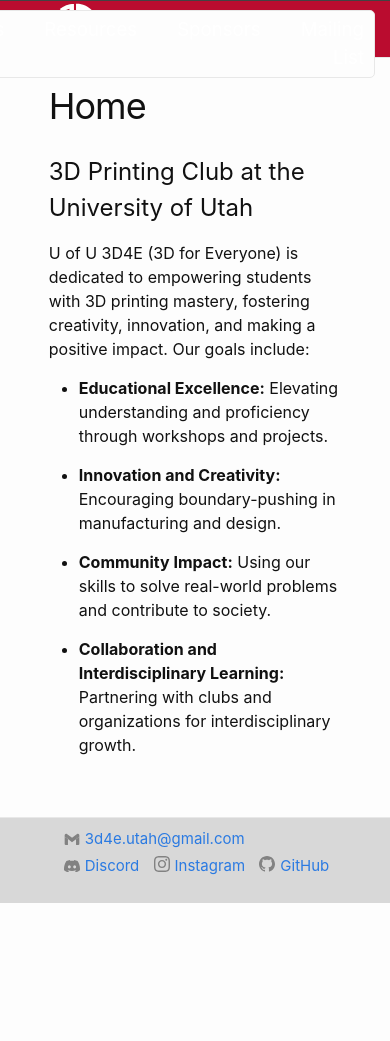
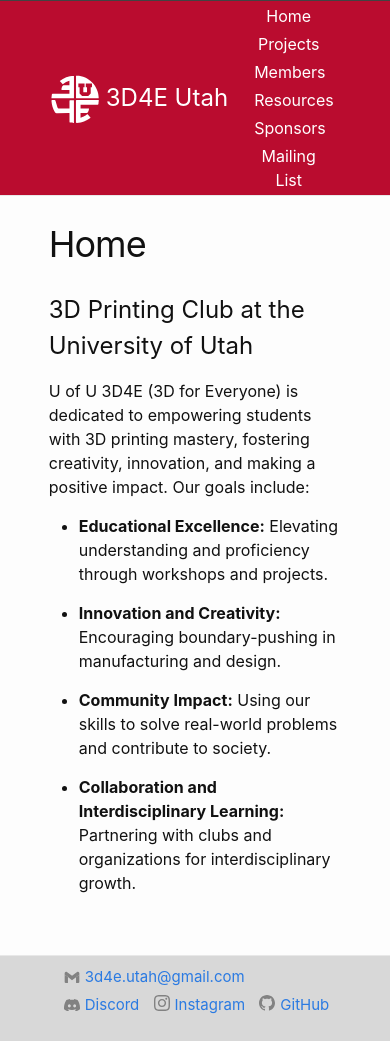
Before and after one commit to 3D4EUtah/3D4EUtah.github.io, a Jekyll site: the page built from pages/index.markdown, in a window 390 px wide. Built offline with Jekyll 4.4.1, drawn with Linux system fonts in a browser that asks for light colours; before the commit the page ends 903 px from its top, so only the background shows below that.

Commit message:
fixed width issue

```diff
--- a/pages/_layouts/custom_page.html
+++ b/pages/_layouts/custom_page.html
@@ -37,6 +37,7 @@
         <div class="trigger">
           <a class="page-link" href="/">Home</a>
           <a class="page-link" href="/projects/">Projects</a>
+          <a class="page-link" href="/members/">Members</a>
           <a class="page-link" href="/resources/">Resources</a>
           <a class="page-link" href="/sponsors/">Sponsors</a>
           <a class="page-link" href="/mailingList/">Mailing List</a>
--- a/pages/custom_main.css
+++ b/pages/custom_main.css
@@ -70,7 +70,7 @@ table th { background-color: #f0f0f0; border: 1px solid #dedede; border-bottom-c
 table td { border: 1px solid #e8e8e8; }
 
 /** Site header */
-.site-header { border-top: 1px solid #424242; border-bottom: 1px solid #e8e8e8; background-color: #ba0c2f; min-height: 55.95px; position: relative; }
+.site-header { border-top: 1px solid #424242; border-bottom: 1px solid #e8e8e8; background-color: #ba0c2f; min-height: 55.95px; position: relative; z-index: 9999;}
 
 .site-title { font-size: 26px; font-weight: 300; line-height: 54px; letter-spacing: -1px; margin-bottom: 0; float: left; }
 .site-title, .site-title:visited { color: #fff; }
@@ -239,3 +239,54 @@ table td { border: 1px solid #e8e8e8; }
 .site-header .wrapper .site-nav {
   margin-left: auto;
 }
+
+/* @media screen and (max-width: 700px) {
+  .site-nav {
+    position: relative;
+    text-align: center;
+    line-height: 1.5;
+  }
+
+  .site-nav .trigger {
+    display: block;
+    position: absolute;
+    top: 100%;
+    right: 0;
+    background-color: rgba(186, 12, 47, 0.5);
+    border: none;
+    text-align: left;
+    z-index: 1;
+  }
+
+  .site-nav .trigger .page-link {
+    display: block;
+    padding: 5px 10px;
+    margin: 0;
+    font-size: 14px;
+    color: #fff;
+  }
+
+  .site-nav .trigger .page-link:not(:last-child) {
+    margin-bottom: 5px;
+  }
+} */
+@media screen and (max-width: 700px) {
+  .site-nav {
+    position: relative;
+    top: 0;
+    width: 25%;
+    border: 1px solid rgba(186, 12, 47);
+  }
+
+  .site-nav .trigger {
+    display: block;
+    background-color: rgba(186, 12, 47);
+    text-align: center;
+  }
+  .site-nav .trigger .page-link {
+    display: block;
+    padding: 2px;
+    margin: 0;
+    font-size: 16px;
+  }
+}
```
Also changed, not shown: pages/members.markdown (added, +7 -0 lines).
